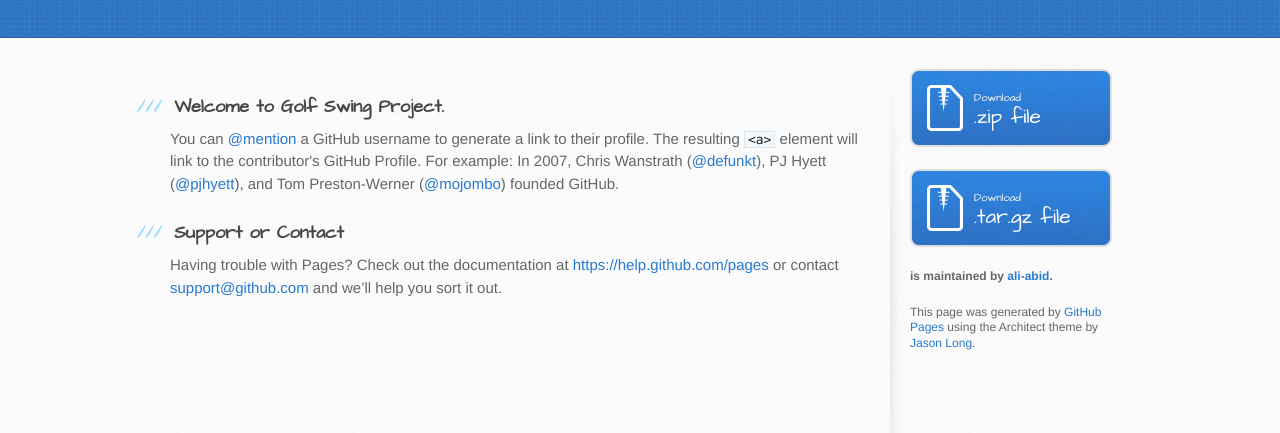
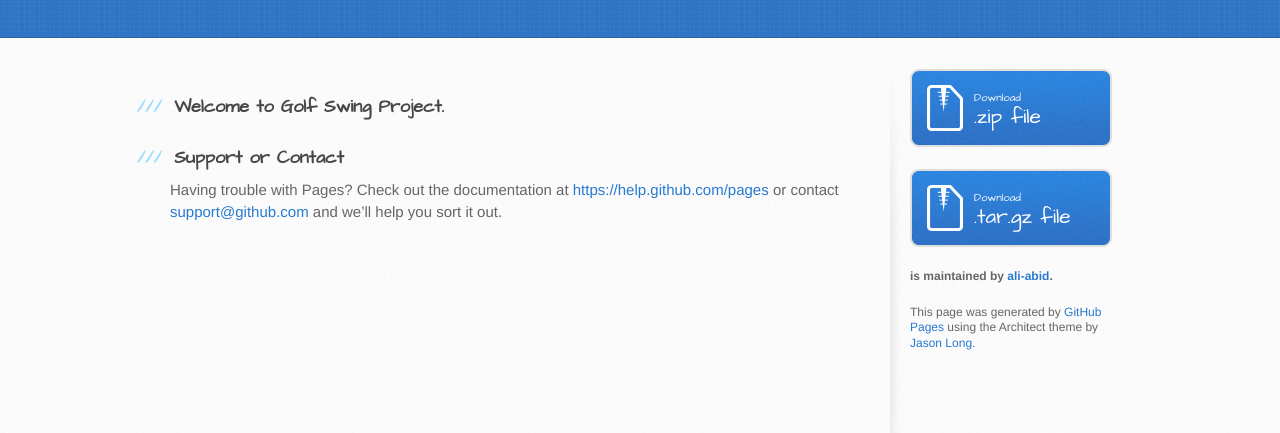
Before and after one commit to ali-abid/VPython, a plain HTML site: page index.html in a window 1280 px wide. Shown: the part 269-702 px from the top of the page. Drawn offline with Linux system fonts and the light colour scheme.

Commit message:
Update index.html

```diff
--- a/index.html
+++ b/index.html
@@ -31,8 +31,6 @@
           <h3>
 <a id="welcome-to-github-pages" class="anchor" href="#welcome-to-github-pages" aria-hidden="true"><span class="octicon octicon-link"></span></a>Welcome to Golf Swing Project.</h3>
 
-<p>You can <a href="https://github.com/blog/821" class="user-mention">@mention</a> a GitHub username to generate a link to their profile. The resulting <code>&lt;a&gt;</code> element will link to the contributor's GitHub Profile. For example: In 2007, Chris Wanstrath (<a href="https://github.com/defunkt" class="user-mention">@defunkt</a>), PJ Hyett (<a href="https://github.com/pjhyett" class="user-mention">@pjhyett</a>), and Tom Preston-Werner (<a href="https://github.com/mojombo" class="user-mention">@mojombo</a>) founded GitHub.</p>
-
 <h3>
 <a id="support-or-contact" class="anchor" href="#support-or-contact" aria-hidden="true"><span class="octicon octicon-link"></span></a>Support or Contact</h3>
 
```
